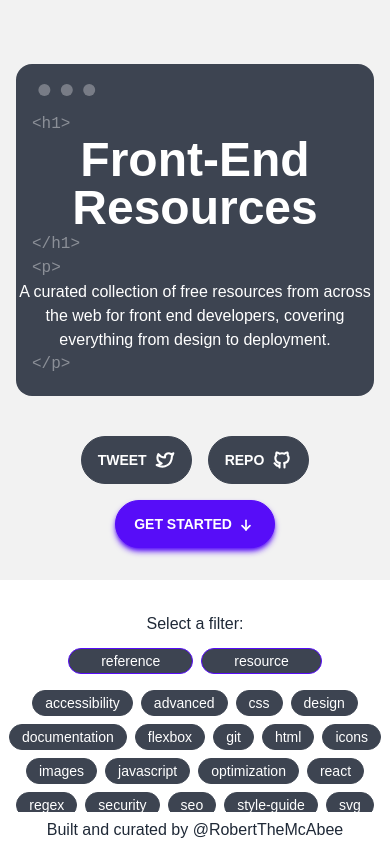
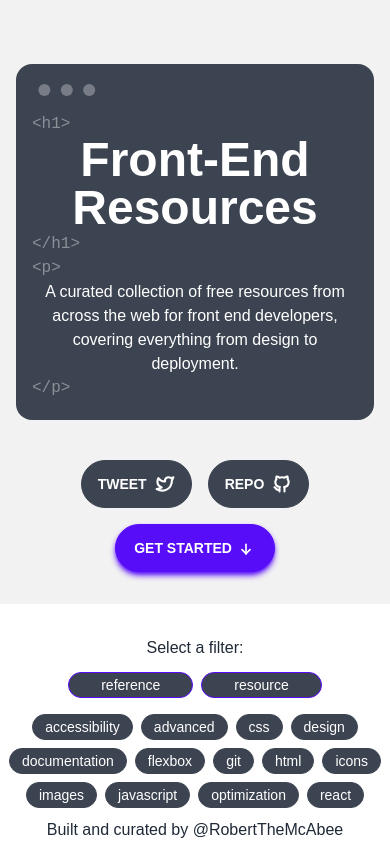
Before and after one commit to robertmcabee/Front-End-Resources, a Next.js app: page / in a window 390 px wide. Shown: the top 842 px of the page. Built offline with nearby package versions, Linux system fonts and the light colour scheme; a web font is replaced by a local one.

Commit message:
minor css

```diff
--- a/components/Header.tsx
+++ b/components/Header.tsx
@@ -10,7 +10,7 @@ function Header() {
             </h1>
             <p className="pl-4 opacity-40 font-mono">&lt;/h1&gt;</p>
             <p className="pl-4 opacity-40 font-mono">&lt;p&gt;</p>
-            <p className="sm:px-36 text-center">
+            <p className="px-4 sm:px-36 text-center">
               A curated collection of free resources from across the web for
               front end developers, covering everything from design to
               deployment.
```
